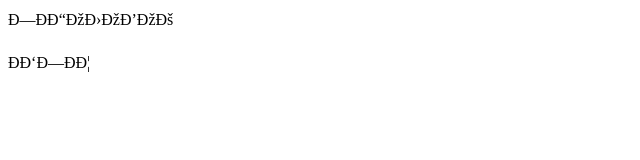
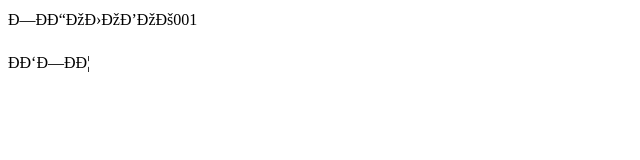
Before and after one commit to WebHeroSchool/ska-html, a plain HTML site: page index.html in a window 1280 px wide. Shown: the full height of the page, 0-640 px from the left. Drawn offline with Linux system fonts and the light colour scheme.

Commit message:
новый заголовок

```diff
--- a/index.html
+++ b/index.html
@@ -2,7 +2,7 @@
 <html>
 <head>
   <meta charset= "UTF 8">
-<tittel> ЗАГОЛОВОК <tittel>
+<tittel> ЗАГОЛОВОК001 <tittel>
 </head>
 <body>
 <p> АБЗАЦ <p>
```
